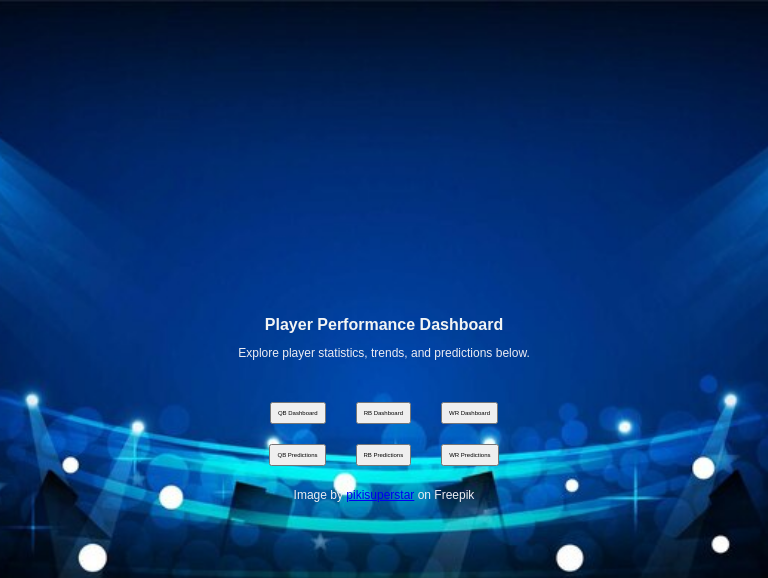
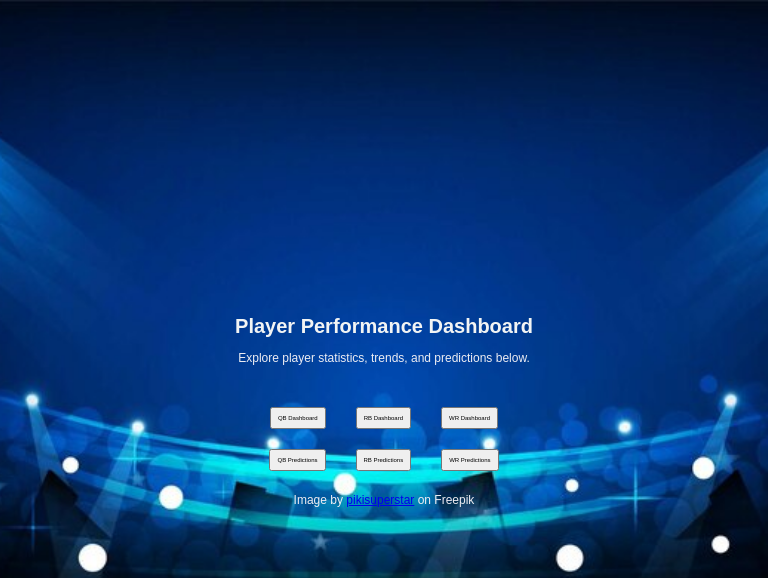
Before and after one commit to clarkeallan931/FlaskDeploy, a Flask app: page / in a window 768 px wide. Shown: the top 578 px of the page. Run offline with Flask 2, Linux system fonts and the light colour scheme.

Commit message:
Update Home.html

```diff
--- a/templates/Home.html
+++ b/templates/Home.html
@@ -53,7 +53,7 @@
 
     h1 {
 
-        font-size: 16px;
+        font-size: 20px;
     }
 
     p {
```
